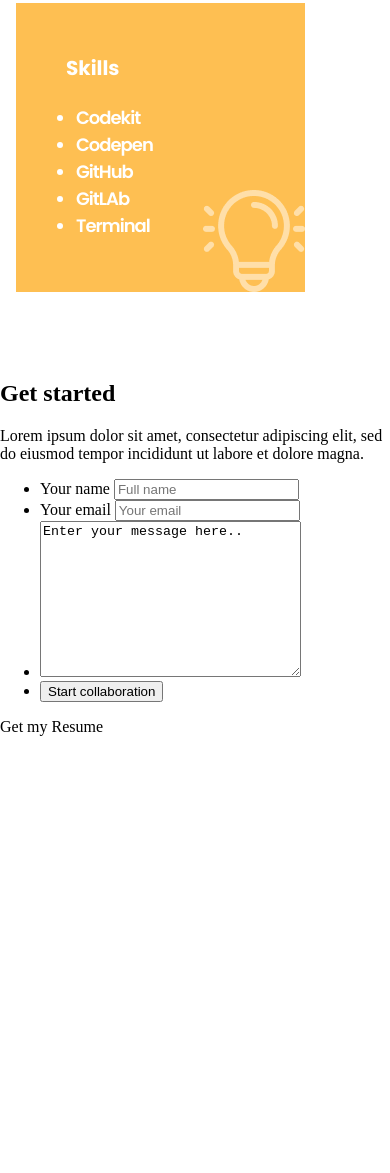
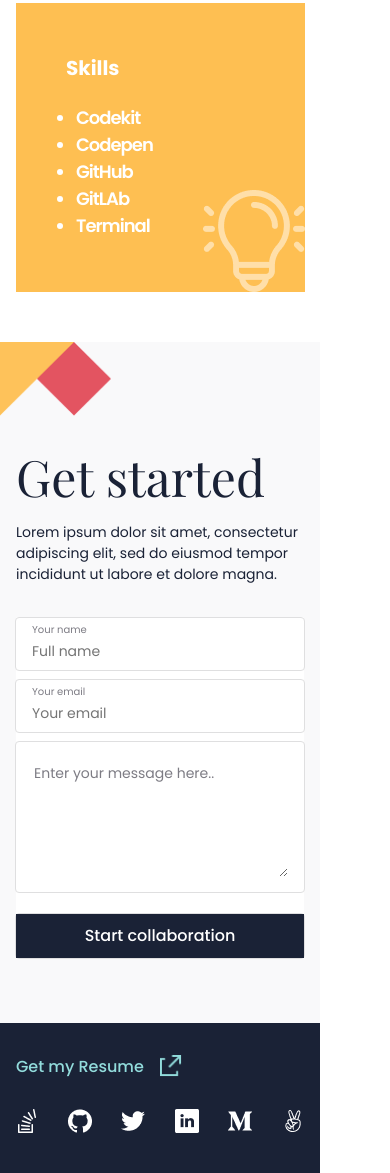
Before and after one commit to codehass/Portfolio, a website: page index.html in a window 390 px wide. Shown: the part 3787-4960 px from the top of the page. Before the commit the page ends 4575 px from the top, so only its background shows below. Drawn offline with nearby package versions, Linux system fonts and the light colour scheme.

Commit message:
Add footer images

```diff
--- a/style.css
+++ b/style.css
@@ -284,4 +284,173 @@
     font-weight: 600;
     letter-spacing: -1px;
   }
+
+  .contact {
+    background: #f9f9fa;
+    width: 320px;
+  }
+
+  footer {
+    margin: 50px 0 100px 0;
+    /* display: flex;
+    flex-direction: column; */
+  }
+
+  .contact img {
+    width: 111px;
+    height: 74.02px;
+    margin-bottom: 31.98px;
+  }
+
+  .contact div h2 {
+    font-size: 50px;
+    margin: 0;
+    margin-left: 16px;
+    margin-bottom: 20px;
+    color: #1a2236;
+    font-family: "Playfair Display", serif;
+    line-height: 50px;
+    font-weight: 400;
+  }
+
+  .contact div p {
+    font-size: 14px;
+    margin: 20px 16px 32px 16px;
+    color: #1a2236;
+    font-family: "Poppins", serif;
+    line-height: 21px;
+    font-weight: 400;
+  }
+
+  form {
+    width: 288px;
+    margin-bottom: 64px;
+  }
+
+  form ul {
+    list-style: none;
+    display: flex;
+    flex-direction: column;
+    text-decoration: none;
+    gap: 8px;
+    align-items: center;
+    width: 288px;
+    margin-left: 16px;
+    padding: 0px;
+    background-color: #fff;
+  }
+
+  form ul li {
+    display: flex;
+    width: 100%;
+    flex-direction: column;
+    border: 1px solid #dfdfe0;
+    border-radius: 4px;
+  }
+
+  form ul li label {
+    font-weight: 400;
+    font-size: 10px;
+    line-height: 15px;
+    color: #7d7c84;
+    padding: 0;
+    font-family: "Poppins", serif;
+    font-style: normal;
+    margin: 4px 124px 0px 16px;
+  }
+
+  form ul li input {
+    font-family: "Poppins", serif;
+    font-style: normal;
+    font-weight: 400;
+    font-size: 14px;
+    line-height: 21px;
+    color: #1a2236;
+    border: none;
+    height: 21px;
+    padding: 0;
+    margin: 4px 16px 8px 16px;
+  }
+
+  form ul li textarea {
+    font-family: "Poppins", serif;
+    font-weight: 400;
+    font-size: 14px;
+    line-height: 21px;
+    color: #7d7c84;
+    border: none;
+    height: 21px;
+    height: 112px;
+    margin: 15px 16px;
+  }
+
+  form ul li:last-child {
+    margin-top: 12px;
+    margin-bottom: 0;
+  }
+
+  form ul li button {
+    border: none;
+    font-family: "Poppins", sans-serif;
+    height: 44px;
+    font-size: 16px;
+    font-weight: 500;
+    line-height: 24px;
+    background-color: #1a2236;
+    color: #fff;
+  }
+
+  form ul li button:hover,
+  form ul li button:focus {
+    cursor: pointer;
+    border: 1px solid #1a2236;
+    background-color: #e5e5e5;
+  }
+
+  .contact-inf {
+    display: flex;
+    gap: 30px;
+    flex-direction: column;
+    width: 320px;
+    height: 150px;
+    background: #1a2236;
+  }
+
+  .resume {
+    display: flex;
+    margin: 32px 111.4px 0px 16px;
+    height: 24px;
+    gap: 16px;
+  }
+
+  .contact-inf .resume p {
+    color: #92dcdc;
+    font-weight: 500;
+    font-size: 16px;
+    line-height: 24px;
+    font-family: "Poppins", sans-serif;
+    margin: 0;
+  }
+
+  .resume img {
+    width: 22px;
+    height: 22px;
+    color: #92dcdc;
+  }
+
+  .socila-media img {
+    width: 20px;
+    height: 20px;
+  }
+
+  .socila-media {
+    display: flex;
+    justify-content: space-around;
+    align-items: center;
+  }
+
+  .socila-media img {
+    width: 24px;
+    height: 24px;
+  }
 }
```
Also changed, not shown: imgs/footer-img.png (added), imgs/ic_link_teal.png (added), imgs/social-1.png (added), imgs/social-2.png (added), imgs/social-3.png (added), imgs/social-4.png (added), imgs/social-5.png (added), imgs/social-6.png (added).
